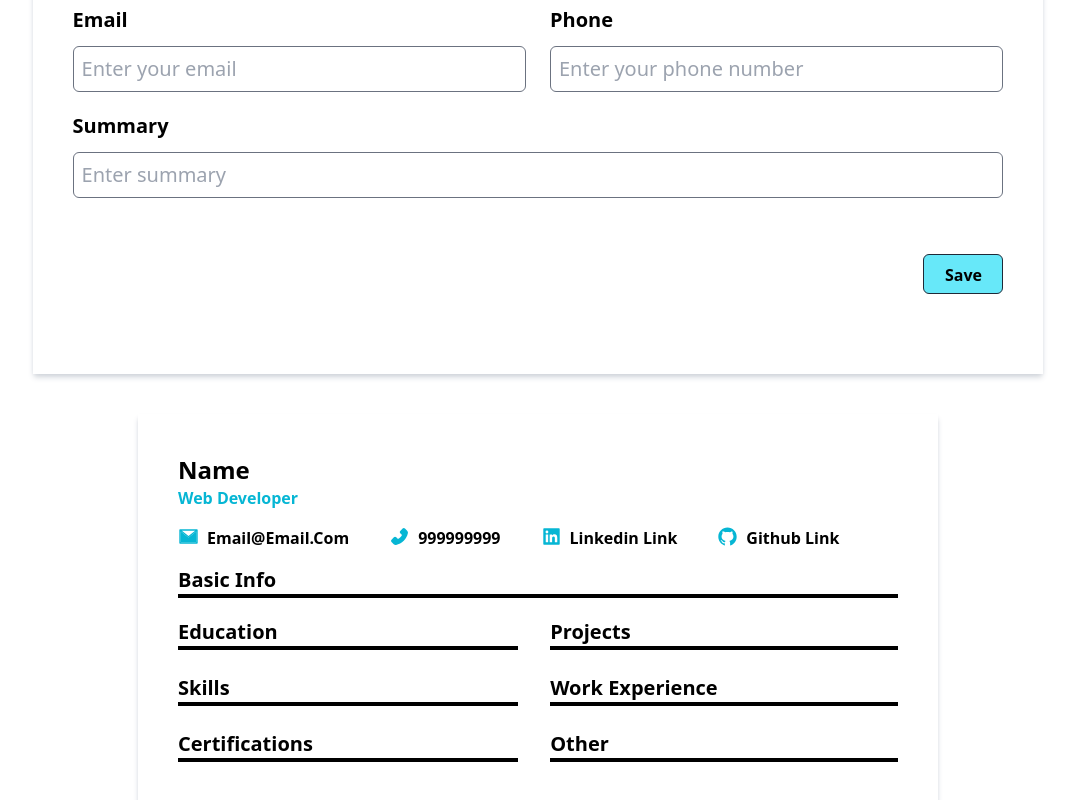
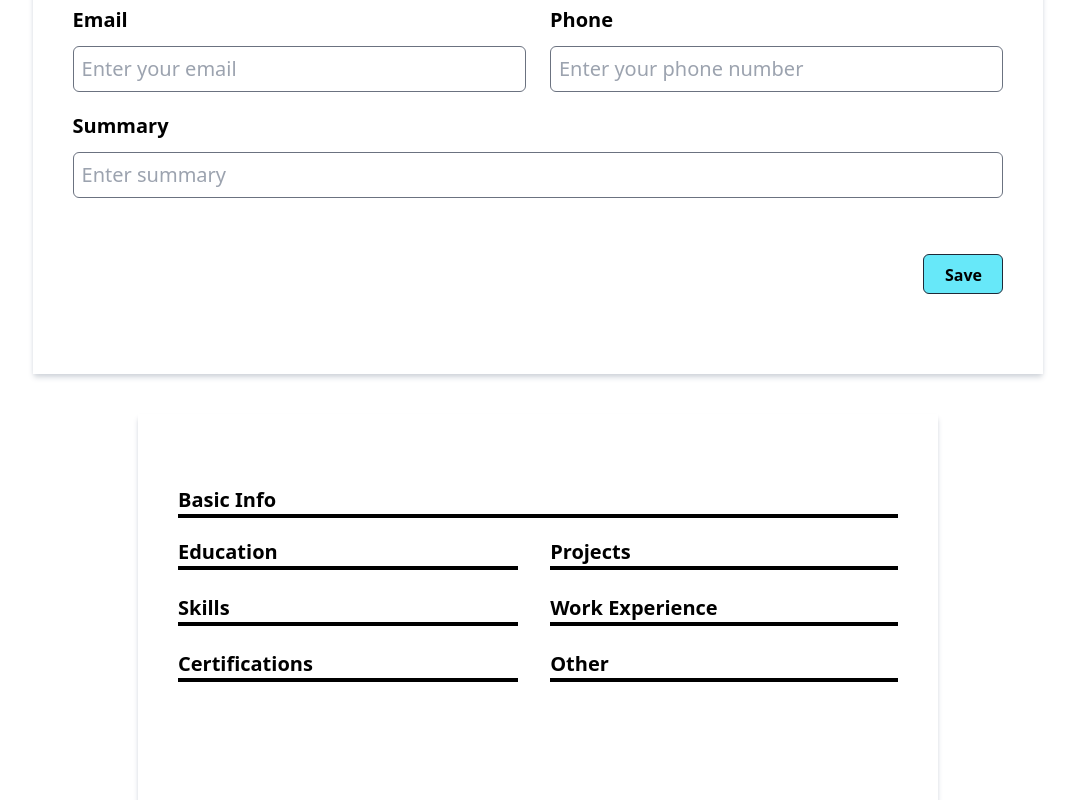
Before and after one commit to riituv/resume-builder, a React (Create React App) app: page / in a window 1280 px wide. Shown: the part 1156-1956 px from the top of the page, without its empty margins (102-1177 px from the left). Built offline with nearby package versions, Linux system fonts and the light colour scheme.

Commit message:
updated resume input

```diff
--- a/package.json
+++ b/package.json
@@ -12,6 +12,7 @@
     "react-dom": "^18.2.0",
     "react-icons": "^4.10.1",
     "react-scripts": "5.0.1",
+    "react-to-print": "^2.14.13",
     "tailwindcss": "^3.3.2",
     "web-vitals": "^2.1.4"
   },
--- a/public/index.html
+++ b/public/index.html
@@ -24,7 +24,7 @@
       work correctly both with client-side routing and a non-root public URL.
       Learn how to configure a non-root public URL by running `npm run build`.
     -->
-    <title>React App</title>
+    <title>Resume Builder</title>
   </head>
   <body>
     <noscript>You need to enable JavaScript to run this app.</noscript>
--- a/src/Compnents/Heading.jsx
+++ b/src/Compnents/Heading.jsx
@@ -1,11 +1,12 @@
-import React,{useEffect, useState} from 'react'
+import React, { useEffect, useState, useRef } from 'react'
+import ReactToPrint from 'react-to-print';
 import Input from './Input'
-import {BiSolidDownload} from 'react-icons/bi'
+import { BiSolidDownload } from 'react-icons/bi'
 import Resume from './Resume'
 
 const Heading = () => {
     // sections for input in the resume
-    const sections={
+    const sections = {
         basic: "Basic Info",
         workExp: "Work Experience",
         edu: "Education",
@@ -15,47 +16,49 @@ const Heading = () => {
         other: "Other"
     };
 
+    const resumeRef = useRef();
+
     // all resume information stored in this
-    const[resumeInfo, setResumeInfo]=useState({
-        [sections.basic]:{
-            id:sections.basic,
+    const [resumeInfo, setResumeInfo] = useState({
+        [sections.basic]: {
+            id: sections.basic,
             secTitle: sections.basic,
-            detail:{},
+            detail: {},
         },
-        [sections.workExp]:{
-            id:sections.workExp,
+        [sections.workExp]: {
+            id: sections.workExp,
             secTitle: sections.workExp,
-            details:[],
+            details: [],
         },
-        [sections.edu]:{
-            id:sections.edu,
+        [sections.edu]: {
+            id: sections.edu,
             secTitle: sections.edu,
-            details:[],
+            details: [],
         },
-        [sections.project]:{
-            id:sections.project,
+        [sections.project]: {
+            id: sections.project,
             secTitle: sections.project,
-            details:[],
+            details: [],
         },
-        [sections.skills]:{
-            id:sections.skills,
+        [sections.skills]: {
+            id: sections.skills,
             secTitle: sections.skills,
-            details:[],
+            details: [],
         },
-        [sections.certi]:{
-            id:sections.certi,
+        [sections.certi]: {
+            id: sections.certi,
             secTitle: sections.certi,
-            details:[],
+            details: [],
         },
-        [sections.other]:{
-            id:sections.other,
+        [sections.other]: {
+            id: sections.other,
             secTitle: sections.other,
-            details:[],
+            details: [],
         }
     });
 
     useEffect(() => {
-      console.log(resumeInfo);
+        console.log(resumeInfo);
     }, [resumeInfo]);
 
     return (
@@ -67,20 +70,35 @@ const Heading = () => {
                     <h2 className='text-2xl font-bold'>Resume Builder</h2>
                 </div>
 
-                <div className='justify-center md:justify-end w-full flex '>
-                    <a download={true} className='bg-cyan-400 border p-2 border-gray-800
+
+                <ReactToPrint
+                    trigger={() => {
+                        return (
+                            <div className='justify-center md:justify-end w-full flex '>
+                                <a download={true} className='bg-cyan-400 border p-2 border-gray-800
                     rounded-lg h-10 w-30 font-bold cursor-pointer hover:scale-105 duration-200
                     flex flex-row gap-2' href='riitu_resume_updated.pdf'>
-                        Download <BiSolidDownload size={20}/></a>
-                </div>
+                                    Download <BiSolidDownload size={20} /></a>
+                            </div>
+                        );
+                    }}
+                    content={() => resumeRef.current}
+                />
 
             </div>
 
             {/*pass sections to the input component as props*/}
-            <Input sections={sections} information={resumeInfo}
-            setInformation={setResumeInfo}/>
+            <Input
+                sections={sections}
+                information={resumeInfo}
+                setInformation={setResumeInfo}
+            />
 
-            <Resume information={resumeInfo} sections={sections}/>
+            <Resume
+                ref={resumeRef}
+                information={resumeInfo}
+                sections={sections}
+            />
 
         </div>
     )
--- a/src/Compnents/Input.jsx
+++ b/src/Compnents/Input.jsx
@@ -27,7 +27,6 @@ const Input = (props) => {
     githubLink: activeInfo?.detail?.github || "",
     title: activeInfo?.detail?.title || "",
     summary: activeInfo?.detail?.summary || "",
-    // points: activeInfo?.details?.points || []
   });
 
   //initially 0th index rahega
@@ -122,7 +121,7 @@ const Input = (props) => {
           placeholder="Enter deployed link of project"
           value={values.link}
           onChange={(event) =>
-            setValues((prev) => ({ ...prev, linked: event.target.value }))} />
+            setValues((prev) => ({ ...prev, link: event.target.value }))} />
         <Control label="Github Link"
           placeholder="Enter github link of project"
           value={values.github}
@@ -586,6 +585,7 @@ const Input = (props) => {
     setActiveInfo(information[sections[activeSec]]);
   }, [information]);
 
+  //update data when new entry or chip is created
   useEffect(() => {
     const activeInfo = information[sections[activeSec]];
     const details = activeInfo?.details;
@@ -594,7 +594,7 @@ const Input = (props) => {
     setValues({
       github: activeInfo.details[activeDetails]?.github || "",
       title: activeInfo.details[activeDetails]?.title || "",
-      points: activeInfo.details[activeDetails]?.points || [],
+      points: activeInfo.details[activeDetails]?.points || "",
       companyName: activeInfo.details[activeDetails]?.companyName || "",
       startDate: activeInfo.details[activeDetails]?.startDate || "",
       endDate: activeInfo.details[activeDetails]?.endDate || "",
--- a/src/Compnents/Resume.jsx
+++ b/src/Compnents/Resume.jsx
@@ -1,16 +1,16 @@
-import React, { useEffect, useState, useRef } from 'react'
+import React, { useEffect, useState, forwardRef } from 'react'
 import { AiFillLinkedin, AiFillGithub, AiTwotoneMail, AiFillPhone } from 'react-icons/ai'
 import { BsCalendarDate, BsPaperclip } from "react-icons/bs";
 import { FaMapPin } from "react-icons/fa";
 
-const Resume = (props) => {
+const Resume = forwardRef((props, ref) => {
   const information = props.information;
   const sections = props.sections;
-  const containerRef = useRef();
+  // const containerRef = useRef();
 
   const [column, setColumn] = useState([[], []]);
-  const [source, setSource] = useState("");
-  const [target, seTarget] = useState("");
+  // const [source, setSource] = useState("");
+  // const [target, seTarget] = useState("");
 
   const info = {
     workExp: information[sections.workExp],
@@ -33,15 +33,15 @@ const Resume = (props) => {
     [sections.workExp]: (
       <div
         key={"workexp"}
-        draggable
-        onDragOver={() => seTarget(info.workExp?.id)}
-        onDragEnd={() => setSource(info.workExp?.id)}
-        className={`flex flex-col ${info.workExp.sectionTitle ? " " : null}`}>
-        <div className=''>{info.workExp.sectionTitle}</div>
+        // draggable
+        // onDragOver={() => seTarget(info.workExp?.id)}
+        // onDragEnd={() => setSource(info.workExp?.id)}
+        className={`flex flex-col ${info.workExp.secTitle ? " " : null}`}>
+        <div className='font-semibold border-b-4 border-black'>{info.workExp.secTitle}</div>
         <div className=''>
           {info.workExp?.details?.map((item, index) => (
-            <div className={`capitalize mt-2 ${index === info.workExp.details.length - 1 ? ''
-            : 'border-b-2'}`} key={item.title}>
+            <div className={`mt-2 ${index === info.workExp.details.length - 1 ? ''
+              : 'border-b-2'}`} key={item.title}>
               {item.title ? (
                 <p className='text-cyan-500'>{item.title}</p>
               ) : (
@@ -54,7 +54,7 @@ const Resume = (props) => {
               )}
               {item.certificationLink ? (
                 <a className='flex flex-row gap-2 text-lg' href={item.certificationLink}>
-                  <BsPaperclip color='rgb(6 182 212)' />
+                  <BsPaperclip className='my-auto' color='rgb(6 182 212)' />
                   {item.certificationLink}
                 </a>
               ) : (
@@ -62,7 +62,7 @@ const Resume = (props) => {
               )}
               {item.startDate && item.endDate ? (
                 <div className='flex flex-row gap-2 text-lg'>
-                  <BsCalendarDate color='rgb(6 182 212)' /> {getFormattedDate(item.startDate)}-
+                  <BsCalendarDate className='my-auto' color='rgb(6 182 212)' /> {getFormattedDate(item.startDate)}-
                   {getFormattedDate(item.endDate)}
                 </div>
               ) : (
@@ -70,7 +70,7 @@ const Resume = (props) => {
               )}
               {item.location ? (
                 <p className='flex flex-row gap-2 text-lg'>
-                  <FaMapPin color='rgb(6 182 212)' /> {item.location}
+                  <FaMapPin className='my-auto' color='rgb(6 182 212)' /> {item.location}
                 </p>
               ) : (
                 <span />
@@ -91,43 +91,44 @@ const Resume = (props) => {
         </div>
       </div>
     ),
+
     [sections.project]: (
       <div
         key={"project"}
-        draggable
-        onDragOver={() => seTarget(info.project?.id)}
-        onDragEnd={() => setSource(info.project?.id)}
-        className={` flex flex-col ${info.project.sectionTitle ? "" : ''
+        // draggable
+        // onDragOver={() => seTarget(info.project?.id)}
+        // onDragEnd={() => setSource(info.project?.id)}
+        className={` flex flex-col ${info.project.secTitle ? "" : ''
           }`}
       >
-        <div className=''>{info.project.sectionTitle}</div>
+        <div className='font-semibold border-b-4 border-black'>{info.project.secTitle}</div>
         <div className=''>
           {info.project?.details?.map((item, index) => (
-            <div className={`capitalize mt-2 ${index === info.project.details.length - 1 ? ''
-            : 'border-b-2'}`} key={item.title}>
+            <div className={`mt-2 ${index === info.project.details.length - 1 ? ''
+              : 'border-b-2'}`} key={item.title}>
               {item.title ? (
                 <p className='text-cyan-500'>{item.title}</p>
               ) : (
                 <span />
               )}
+              {item.overview ? (
+                <p className='flex flex-row gap-2 text-lg'>{item.overview} </p>
+              ) : (
+                <span />
+              )}
               {item.link ? (
-                <a className='flex flex-row gap-2 text-lg' href={item.deployedLink}>
-                  <BsPaperclip color='rgb(6 182 212)'/>
-                  {item.deployedLink}
+                <a className='flex flex-row gap-1 text-lg' href={item.link}>
+                  <BsPaperclip className='my-auto' color='rgb(6 182 212)' />
+                  {item.link}
                 </a>
               ) : (
                 <span />
               )}
               {item.github ? (
-                <a className='flex flex-row gap-2 text-lg' href={item.githubLink}>
-                  <BsPaperclip color='rgb(6 182 212)' />
-                  {item.githubLink}
+                <a className='flex flex-row gap-2 text-lg' href={item.github}>
+                  <AiFillGithub className='my-auto' color='rgb(6 182 212)' />
+                  {item.github}
                 </a>
-              ) : (
-                <span />
-              )}
-              {item.overview ? (
-                <p className='flex flex-row gap-2 text-lg'>{item.overview} </p>
               ) : (
                 <span />
               )}
@@ -151,20 +152,21 @@ const Resume = (props) => {
     [sections.edu]: (
       <div
         key={"education"}
-        draggable
-        onDragOver={() => seTarget(info.education?.id)}
-        onDragEnd={() => setSource(info.education?.id)}
-        className={` ${info.education.sectionTitle ? "" : ''
+        // draggable
+        // onDragOver={() => seTarget(info.education?.id)}
+        // onDragEnd={() => setSource(info.education?.id)}
+        className={` flex flex-col ${info.education.secTitle ? "" : ''
           }`}
       >
-        <div className=''>
-          {info.education?.sectionTitle}
+        <div className='font-semibold border-b-4 border-black'>
+          {info.education?.secTitle}
         </div>
         <div className=''>
-          {info.education?.details?.map((item) => (
-            <div className=''>
+          {info.education?.details?.map((item, index) => (
+            <div className={`mt-2 ${index === info.skills.details.length - 1 ? ''
+              : 'border-b-2'}`} key={item.title}>
               {item.title ? (
-                <p className=''>{item.title}</p>
+                <p className='text-cyan-500'>{item.title}</p>
               ) : (
                 <span />
               )}
@@ -174,8 +176,8 @@ const Resume = (props) => {
                 <span />
               )}
               {item.startDate && item.endDate ? (
-                <div className=''>
-                  <BsCalendarDate /> {getFormattedDate(item.startDate)} -
+                <div className='flex flex-row gap-2 text-lg'>
+                  <BsCalendarDate className='my-auto' color='rgb(6 182 212)' /> {getFormattedDate(item.startDate)} -
                   {getFormattedDate(item.endDate)}
                 </div>
               ) : (
@@ -187,22 +189,22 @@ const Resume = (props) => {
       </div>
     ),
 
-
     [sections.certi]: (
       <div
         key={"certi"}
-        draggable
-        onDragOver={() => seTarget(info.certi?.id)}
-        onDragEnd={() => setSource(info.certi?.id)}
-        className={`''${info.certi.sectionTitle ? "" : ''
+        // draggable
+        // onDragOver={() => seTarget(info.certi?.id)}
+        // onDragEnd={() => setSource(info.certi?.id)}
+        className={`flex flex-col ${info.certi.secTitle ? "" : ''
           }`}
       >
-        <div className=''>{info.certi?.sectionTitle}</div>
+        <div className='font-semibold border-b-4 border-black'>{info.certi?.secTitle}</div>
         <div className=''>
-          {info.certi?.details?.map((item) => (
-            <div className=''>
+          {info.certi?.details?.map((item, index) => (
+            <div className={`mt-2 ${index === info.certi.details.length - 1 ? ''
+              : 'border-b-2'}`} key={item.title}>
               {item.title ? (
-                <p className=''>{item.title}</p>
+                <p className='text-cyan-500'>{item.title}</p>
               ) : (
                 <span />
               )}
@@ -212,16 +214,16 @@ const Resume = (props) => {
                 <span />
               )}
               {item.startDate && item.endDate ? (
-                <div className=''>
-                  <BsCalendarDate /> {getFormattedDate(item.startDate)} -
+                <div className='flex flex-row gap-2 text-lg'>
+                  <BsCalendarDate className='my-auto' color='rgb(6 182 212)' /> {getFormattedDate(item.startDate)} -
                   {getFormattedDate(item.endDate)}
                 </div>
               ) : (
                 ""
               )}
               {item.certificationLink ? (
-                <a className='' href={item.certificationLink}>
-                  <AiFillGithub />
+                <a className='flex flex-row gap-2 text-lg' href={item.certificationLink}>
+                  <BsPaperclip className='my-auto' color='rgb(6 182 212)' />
                   {item.certificationLink}
                 </a>
               ) : (
@@ -235,64 +237,62 @@ const Resume = (props) => {
 
     [sections.skills]: (
       <div
-        key={"skills"}
-        draggable
-        onDragOver={() => seTarget(info.skills?.id)}
-        onDragEnd={() => setSource(info.skills?.id)}
-        className={`'' ${info.skills.sectionTitle ? "" : ''
+        // key={"skills"}
+        // draggable
+        // onDragOver={() => seTarget(info.skills?.id)}
+        // onDragEnd={() => setSource(info.skills?.id)}
+        className={`'' ${info.skills.secTitle ? "" : ''
           }`}
       >
-        <div className=''>{info.skills?.sectionTitle}</div>
+        <div className='font-semibold border-b-4 border-black'>{info.skills?.secTitle}</div>
         <div className=''>
-          <p className=''>{info?.skills?.detail}</p>
+          {info.skills?.details?.map((item, index) => (
+            <div className={`mt-2 ${index === info.skills.details.length - 1 ? ''
+              : 'border-b-2'}`} key={item.title}>
+              {item.title ? (
+                <p className='text-cyan-500'>{item.title}</p>
+              ) : (
+                <span />
+              )}
+              {item.skill ? (
+                <p className=''>{item.skill}</p>
+              ) : (
+                <span />
+              )}
+            </div>
+          ))}
         </div>
       </div>
     ),
+
     [sections.other]: (
       <div
-        key={"other"}
-        draggable
-        onDragOver={() => seTarget(info.other?.id)}
-        onDragEnd={() => setSource(info.other?.id)}
-        className={`'' ${info.other.sectionTitle ? "" : ''
+        // key={"other"}
+        // draggable
+        // onDragOver={() => seTarget(info.other?.id)}
+        // onDragEnd={() => setSource(info.other?.id)}
+        className={`'' ${info.other.secTitle ? "" : ''
           }`}
       >
-        <div className=''>{info.other?.sectionTitle}</div>
+        <div className='font-semibold border-b-4 border-black'>{info.other?.secTitle}</div>
         <div className=''>
-          <p className=''>{info?.other?.detail}</p>
+          <p className=''>{info.other?.details?.points?.length > 0 ?
+            (
+              <ul className='list-disc pl-6 text-lg'>
+                {info.other.details.points?.map((elem, index) => (
+                  <li className='' key={elem + index}>
+                    {elem}
+                  </li>
+                ))}
+              </ul>
+            ) : (
+              <span />
+            )}</p>
         </div>
       </div>
     ),
-    [sections.basic]: (
-      <div
-        key={"summary"}
-        draggable
-        onDragOver={() => seTarget(info.basicInfo?.id)}
-        onDragEnd={() => setSource(info.basicInfo?.id)}
-        className={`border-b-2 border-gray-700 ${info.basicInfo.sectionTitle ? "" : ''
-          }`}
-      >
-        <div className=''>{info.basicInfo?.sectionTitle}</div>
-        <div className=''>
-          {Array.isArray(info.basicInfo?.details) ? (
-            info.basicInfo.details.map((item) => (
-              <div key={item.title} className=''>
-                {item.title ? (
-                  <p className=''>{item.summary}</p>
-                ) : (
-                  <span />
-                )}
-              </div>
-            ))
-          ) : (
-            <span />
-          )}
-        </div>
-      </div>
 
-    ),
   };
-
 
   useEffect(() => {
     setColumn([
@@ -301,20 +301,74 @@ const Resume = (props) => {
     ]);
   }, []);
 
+  // const swapSourceTarget = (source, target) => {
+  //   if (!source || !target) return;
+  //   const tempColumns = [[...column[0]], [...column[1]]];
+
+  //   let sourceRowIndex = tempColumns[0].findIndex((item) => item === source);
+  //   let sourceColumnIndex = 0;
+  //   if (sourceRowIndex < 0) {
+  //     sourceColumnIndex = 1;
+  //     sourceRowIndex = tempColumns[1].findIndex((item) => item === source);
+  //   }
+
+  //   let targetRowIndex = tempColumns[0].findIndex((item) => item === target);
+  //   let targetColumnIndex = 0;
+  //   if (targetRowIndex < 0) {
+  //     targetColumnIndex = 1;
+  //     targetRowIndex = tempColumns[1].findIndex((item) => item === target);
+  //   }
+
+  //   const tempSource = tempColumns[sourceColumnIndex][sourceRowIndex];
+  //   tempColumns[sourceColumnIndex][sourceRowIndex] =
+  //     tempColumns[targetColumnIndex][targetRowIndex];
+
+  //   tempColumns[targetColumnIndex][targetRowIndex] = tempSource;
+
+  //   setColumn(tempColumns);
+  // };
+
+  // useEffect(()=>{
+  //     if(!source || !target) return;
+  //     swapSourceTarget(source, target);
+  // }, [source]);
+
+  // console.log(source, target);
+
   return (
-    <div className='flex flex-col min-height-900  min-width-500 h-fit shadow-md
+    <div ref={ref} className='flex flex-col min-height-900  min-width-500 h-fit shadow-md
     shadow-gray-300 p-10 mx-auto w-2/3'>
 
       <div className='flex flex-col font-semibold capitalize'>
 
-        <p className='text-2xl'>Name</p>
-        <p className='text-l text-cyan-500'>Web Developer</p>
+        <p className='text-2xl'>{info.basicInfo?.detail?.name}</p>
+        <p className='text-l text-cyan-500'>{info.basicInfo?.detail?.title}</p>
 
         <div className='flex flex-wrap gap-5 md:gap-10 mt-4 '>
-          <a className='flex  gap-2'><AiTwotoneMail size={21} color='rgb(6 182 212)' />Email@email.com</a>
-          <a className='flex  gap-2'><AiFillPhone size={21} color='rgb(6 182 212)' />999999999</a>
-          <a className='flex  gap-2'><AiFillLinkedin size={21} color='rgb(6 182 212)' />linkedin link</a>
-          <a className='flex  gap-2'><AiFillGithub size={21} color='rgb(6 182 212)' />github link</a>
+
+          {info.basicInfo?.detail?.email ?
+            (<a className='flex  gap-2'>
+              <AiTwotoneMail size={21} color='rgb(6 182 212)' />
+              {info.basicInfo?.detail?.email}</a>
+            ) : <span />}
+
+          {info.basicInfo?.detail?.phone ?
+            (<a className='flex  gap-2'>
+              <AiFillPhone size={21} color='rgb(6 182 212)' />
+              {info.basicInfo?.detail?.phone}</a>
+            ) : <span />}
+
+          {info.basicInfo?.detail?.linkedin ?
+            (<a className='flex  gap-2'>
+              <AiFillLinkedin size={21} color='rgb(6 182 212)' />
+              {info.basicInfo?.detail?.linkedin}</a>
+            ) : <span />}
+
+          {info.basicInfo?.detail?.github ?
+            (<a className='flex  gap-2'>
+              <AiFillGithub size={21} color='rgb(6 182 212)' />
+              {info.basicInfo?.detail?.github}</a>
+            ) : <span />}
 
         </div>
 
@@ -325,14 +379,16 @@ const Resume = (props) => {
         <div className='w-full px-0 mt-4 font-semibold border-b-4 border-black'>
           {sections.basic}
         </div>
+        <div className=' font-normal'>
+          {info.basicInfo?.detail?.summary}
+        </div>
 
         <div className='flex md:flex-row flex-col md:gap-6 mt-3'>
 
           <div className='flex flex-col w-1/2 p-2 pl-0'>
             {column[0].map((item, index) => (
               <div key={index} className='mb-6'>
-                <p className='font-semibold border-b-4 border-black'>{item}</p>
-                {sectionDiv[item]}
+                <div className='font-normal'>{sectionDiv[item]}</div>
               </div>
 
             ))}
@@ -341,8 +397,7 @@ const Resume = (props) => {
           <div className='flex flex-col w-1/2 p-2 pl-0 md:pr-0'>
             {column[1].map((item, index) => (
               <div key={index} className='mb-6'>
-                <p className='font-semibold border-b-4 border-black'>{item}</p>
-                {sectionDiv[item]}
+                <div className='font-normal'>{sectionDiv[item]}</div>
               </div>
             ))}
           </div>
@@ -351,6 +406,6 @@ const Resume = (props) => {
 
     </div>
   )
-}
+});
 
 export default Resume
```
Also changed, not shown: src/Compnents/ipControl.jsx (+5 -2 lines), 2 other files (tests, documents, lock files or other folders).
